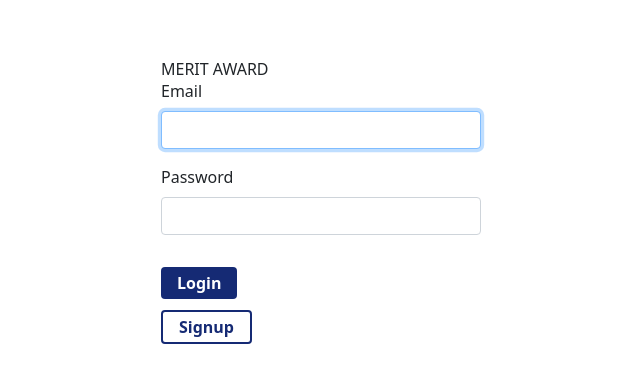
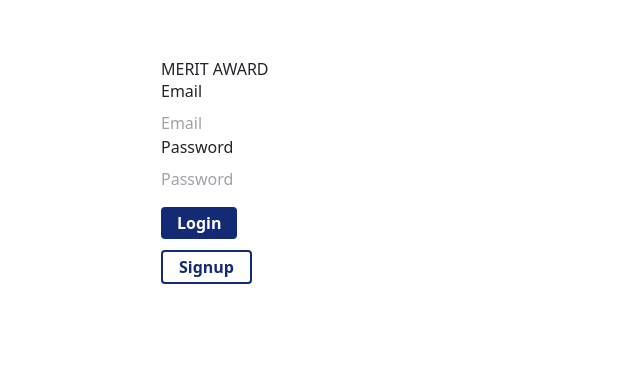
Before and after one commit to uoftblueprint/merit-award, a React app in the folder client/: page / in a window 1280 px wide. Shown: the top 382 px of the page, without its empty margins (319-959 px from the left). Built offline with nearby package versions, Linux system fonts and the light colour scheme.

Commit message:
updated login page to formik

```diff
--- a/client/src/pages/Login.js
+++ b/client/src/pages/Login.js
@@ -1,62 +1,53 @@
 import React, { useState } from "react";
-import Form from "react-bootstrap/Form";
 import Button from "react-bootstrap/Button";
 import { Link, useHistory } from "react-router-dom";
 import "../styles/login.css";
 import { useDispatch } from 'react-redux';
 import { apiLogin } from "../api/auth";
+import { Field, Form, withFormik, ErrorMessage } from "formik";
+import * as Yup from 'yup';
 
 function Login() {
-  const dispatch = useDispatch();
-  const [email, setEmail] = useState("");
-  const [password, setPassword] = useState("");
-
-  function validateForm() {
-    return email.length > 0 && password.length > 0;
-  }
-
-  async function handleSubmit(event) {
-    event.preventDefault();
-
-    try {
-      await apiLogin(email, password);
-      dispatch({ type: 'LOGIN' });
-    } catch (err) {
-      console.log(err);
-    }
-  }
-
   return (
     <div className="login">
       <h1 className="bg-gray-500 text-orange"> MERIT AWARD </h1>
-      <Form onSubmit={handleSubmit}>
-        <Form.Group size="lg" controlId="email">
-          <Form.Label>Email</Form.Label>
-          <Form.Control
-            autoFocus
-            type="text"
-            value={email}
-            onChange={(e) => setEmail(e.target.value)}
-          />
-        </Form.Group>
-        <Form.Group size="lg" controlId="password">
-          <Form.Label>Password</Form.Label>
-          <Form.Control
-            type="password"
-            value={password}
-            onChange={(e) => setPassword(e.target.value)}
-          />
-        </Form.Group>
-        <button
-          block size="lg"
-          className="indigo-button my-3"
-          onClick={!validateForm()}>
-          Login
-        </button>
+      <Form>
+        <div size="lg">
+          <label htmlFor="email" className="block">Email</label>
+          <Field type="text" name="email" placeholder="Email" />
+          <ErrorMessage name={"email"} />
+        </div>
+        <div size="lg">
+          <label htmlFor="password" className="block">Password</label>
+          <Field size="lg" type="password" name="password" placeholder="Password" />
+          <ErrorMessage name={"password"} />
+        </div>
+        <button type="submit" className="indigo-button my-3">Login</button>
       </Form>
       <Link className="outline-button m-auto" to="/signup">Signup</Link>
     </div>
   );
 }
 
-export default Login;
+const LoginValidation = Yup.object().shape({
+  email: Yup
+    .string()
+    .email()
+    .required(),
+  password: Yup
+    .string()
+    .required(),
+})
+
+const LoginFormik = withFormik({
+  handleSubmit: async (values) => {
+    try {
+      await apiLogin(values.email, values.password);
+      dispatchEvent({ type: 'LOGIN '});
+    } catch (err) {
+      console.log('err :>> ', err);
+    }
+  }, validationSchema: LoginValidation
+})(Login)
+
+export default LoginFormik;
```
